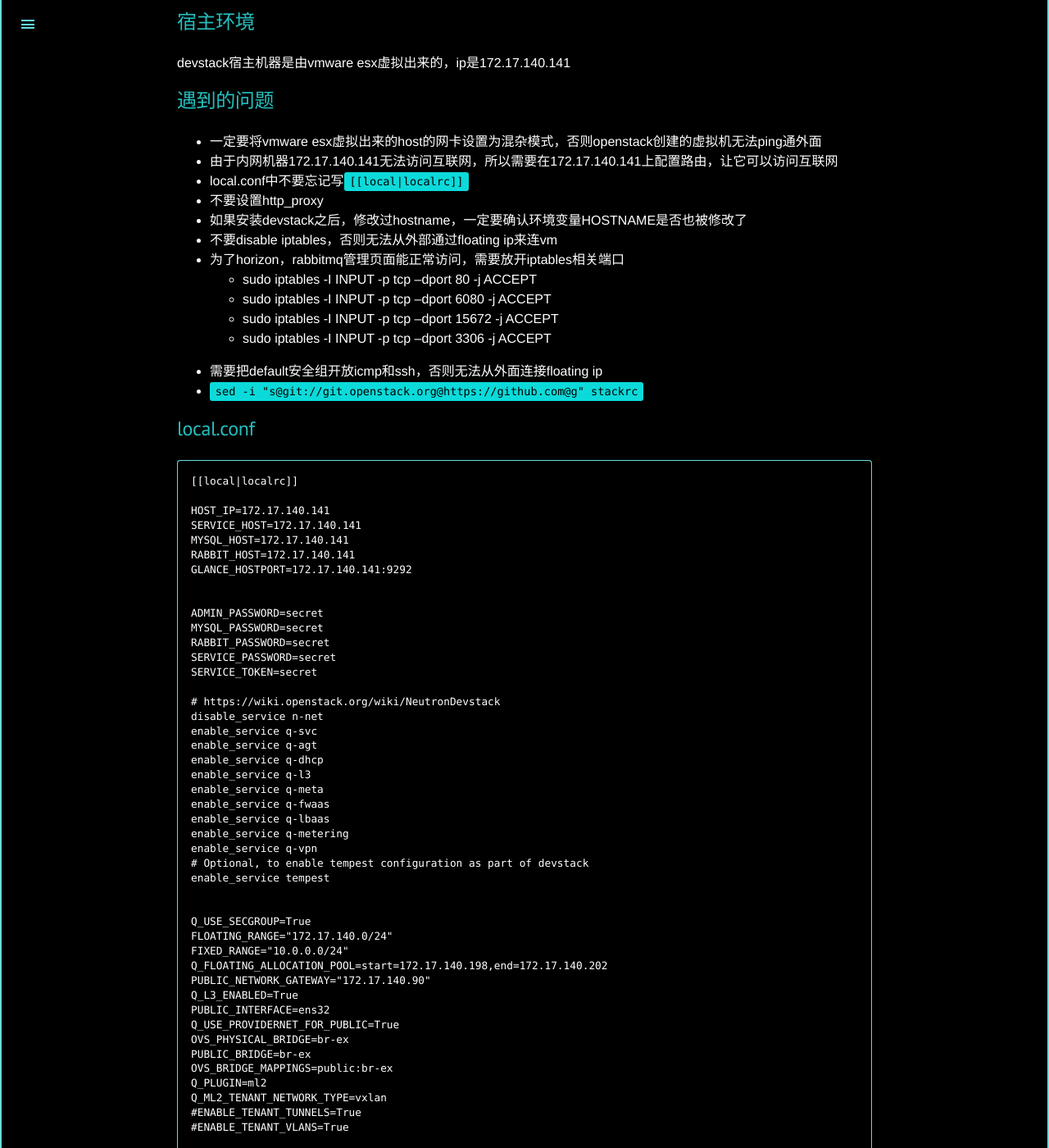
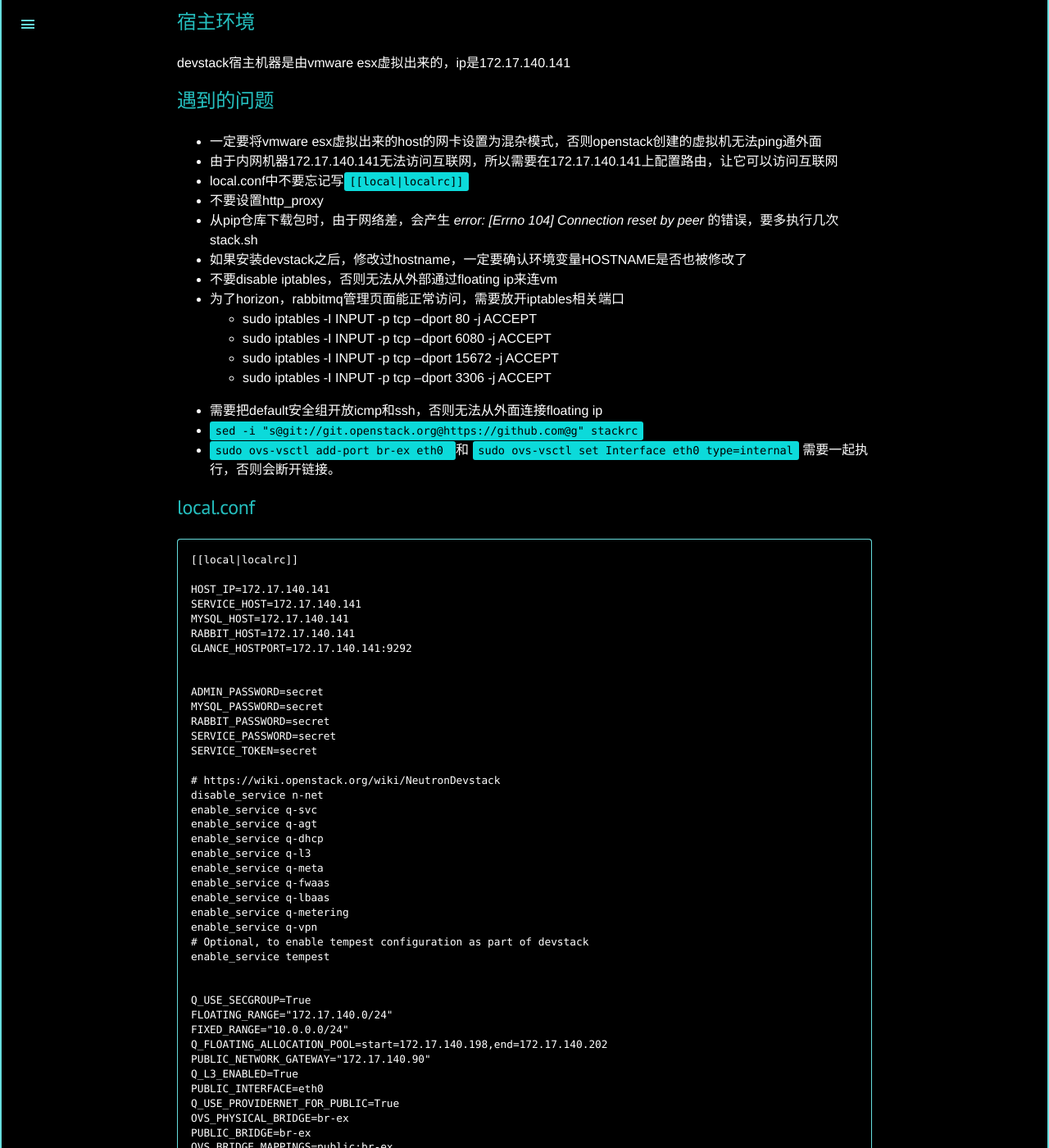
Before and after one commit to CheeseLee/zhouyaguo.github.io, a Jekyll site: the page built from _posts/2015-11-26-devstack.md, in a window 1280 px wide and 1400 px high, scrolled down 229 px. Shown: the whole window at 82% size. Built offline with Jekyll 4.4.1, drawn with Linux system fonts in a browser that asks for light colours; Markdown is read by kramdown in place of the engine named in the settings; comment, search, counter and statistics services are not loaded; some of the changed text lies outside the part shown.

Commit message:
polish 2015-11-26-devstack.md

```diff
--- a/_posts/2015-11-26-devstack.md
+++ b/_posts/2015-11-26-devstack.md
@@ -20,6 +20,7 @@ devstack宿主机器是由vmware esx虚拟出来的，ip是172.17.140.141
 - 由于内网机器172.17.140.141无法访问互联网，所以需要在172.17.140.141上配置路由，让它可以访问互联网
 - local.conf中不要忘记写`[[local|localrc]]`
 - 不要设置http_proxy
+- 从pip仓库下载包时，由于网络差，会产生 *error: [Errno 104] Connection reset by peer* 的错误，要多执行几次stack.sh
 - 如果安装devstack之后，修改过hostname，一定要确认环境变量HOSTNAME是否也被修改了
 - 不要disable iptables，否则无法从外部通过floating ip来连vm
 - 为了horizon，rabbitmq管理页面能正常访问，需要放开iptables相关端口
@@ -29,6 +30,7 @@ devstack宿主机器是由vmware esx虚拟出来的，ip是172.17.140.141
   - sudo iptables -I INPUT -p tcp --dport 3306 -j ACCEPT
 - 需要把default安全组开放icmp和ssh，否则无法从外面连接floating ip
 - `sed -i "s@git://git.openstack.org@https://github.com@g" stackrc`
+- `sudo ovs-vsctl add-port br-ex eth0 ` 和 `sudo ovs-vsctl set Interface eth0 type=internal` 需要一起执行，否则会断开链接。
 
 local.conf
 -----------
@@ -70,7 +72,7 @@ FIXED_RANGE="10.0.0.0/24"
 Q_FLOATING_ALLOCATION_POOL=start=172.17.140.198,end=172.17.140.202
 PUBLIC_NETWORK_GATEWAY="172.17.140.90"
 Q_L3_ENABLED=True
-PUBLIC_INTERFACE=ens32
+PUBLIC_INTERFACE=eth0
 Q_USE_PROVIDERNET_FOR_PUBLIC=True
 OVS_PHYSICAL_BRIDGE=br-ex
 PUBLIC_BRIDGE=br-ex
```
